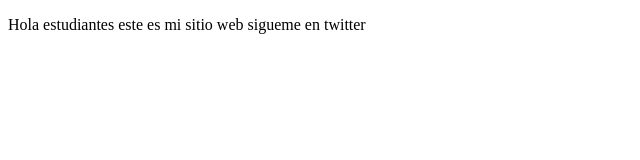
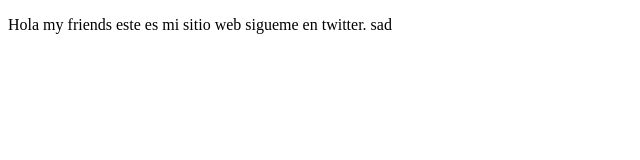
Before and after one commit to davidlop2000/proyectoDemoCursoPrework, a plain HTML site: page index.html in a window 1280 px wide. Shown: the full height of the page, 0-640 px from the left. Drawn offline with Linux system fonts and the light colour scheme.

Commit message:
commint cambios index.html

```diff
--- a/index.html
+++ b/index.html
@@ -8,8 +8,9 @@
 </head>
 <body>
     <p>
-        Hola estudiantes este es mi sitio web
-        sigueme en twitter
+        Hola my friends este es mi sitio web
+        sigueme en twitter.
+        sad
     </p>
 </body>
 </html>
```
